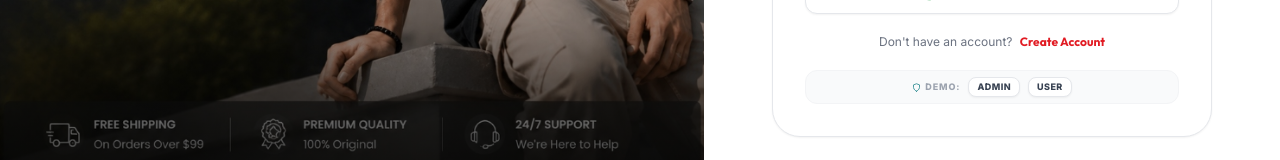
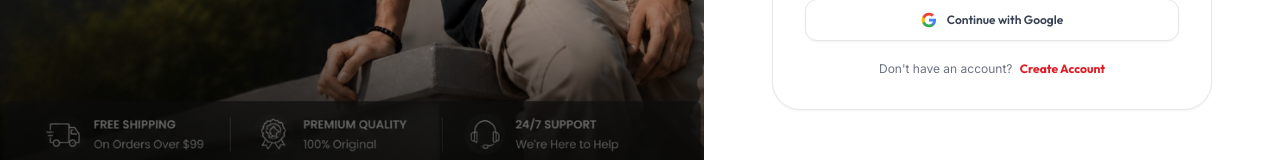
Before and after one commit to hiteshvaishnav602-tech/ecommerce, a React (Vite) app in the folder frontend/: page /login in a window 1280 px wide. Shown: the part 636-796 px from the top of the page. Built offline with nearby package versions, Linux system fonts and the light colour scheme; no server answers.

Commit message:
feat: add login page with email and google authentication support

```diff
--- a/frontend/src/pages/Login.jsx
+++ b/frontend/src/pages/Login.jsx
@@ -12,7 +12,7 @@ export default function LoginPage() {
   const { user, loading, error } = useSelector((s) => s.auth)
   const [showPassword, setShowPassword] = useState(false)
 
-  const { register, handleSubmit, setValue, formState: { errors } } = useForm()
+  const { register, handleSubmit, formState: { errors } } = useForm()
 
   useEffect(() => {
     if (user) navigate('/')
@@ -21,10 +21,7 @@ export default function LoginPage() {
 
   const onSubmit = (data) => dispatch(loginUser(data))
 
-  const handleQuickFill = (email, password) => {
-    setValue('email', email, { shouldValidate: true })
-    setValue('password', password, { shouldValidate: true })
-  }
+
 
   const handleGoogleLogin = () => {
     if (!window.google) {
@@ -221,26 +218,7 @@ export default function LoginPage() {
             </Link>
           </p>
 
-          {/* Compact Quick Demo Access Panel */}
-          <div className="flex items-center justify-center gap-2 mt-5 py-1.5 px-3 bg-gray-50 border border-gray-100 rounded-xl">
-            <span className="text-gray-400 font-extrabold uppercase tracking-widest text-[9px] flex items-center gap-1">
-              <FiShield className="text-[#147e85]" /> DEMO:
-            </span>
-            <button
-              type="button"
-              onClick={() => handleQuickFill('admin@chawk.com', 'Admin@123456')}
-              className="px-2 py-0.5 bg-white border border-gray-200 hover:border-black rounded-lg font-extrabold text-gray-700 hover:text-black text-[9px] uppercase tracking-wider transition-all shadow-sm"
-            >
-              Admin
-            </button>
-            <button
-              type="button"
-              onClick={() => handleQuickFill('customer@chawk.com', 'User@123456')}
-              className="px-2 py-0.5 bg-white border border-gray-200 hover:border-black rounded-lg font-extrabold text-gray-700 hover:text-black text-[9px] uppercase tracking-wider transition-all shadow-sm"
-            >
-              User
-            </button>
-          </div>
+
 
         </div>
       </div>
```
